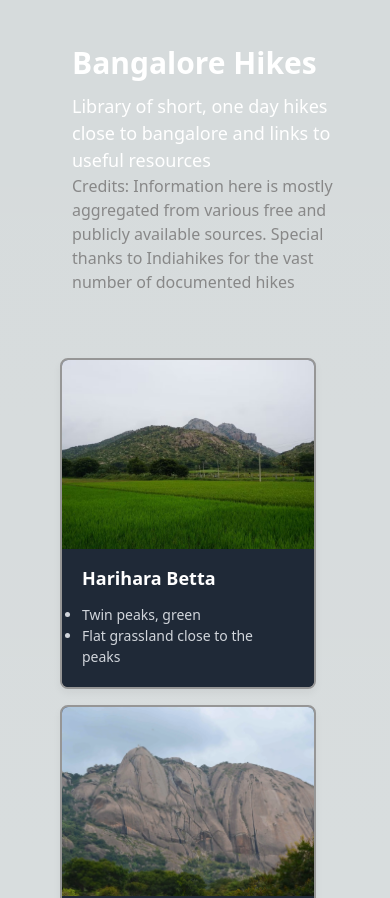
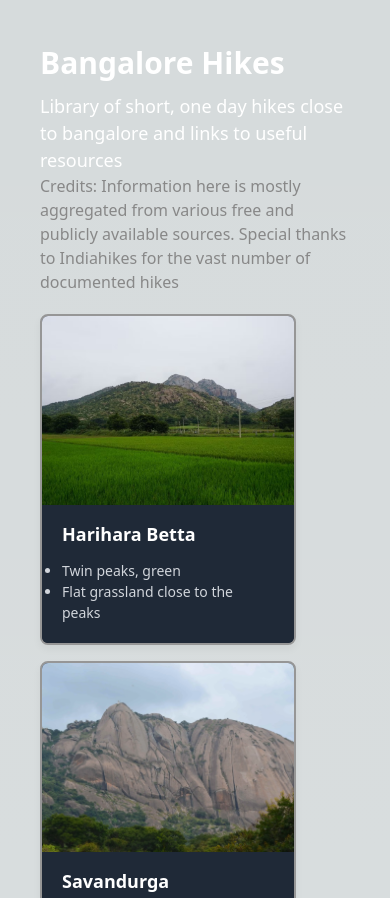
Before and after one commit to ananthu1834/bangalorehikes, a Next.js app: page / in a window 390 px wide. Shown: the top 898 px of the page. Built offline with nearby package versions, Linux system fonts and the light colour scheme.

Commit message:
better margins for smaller screens

```diff
--- a/components/boxList.js
+++ b/components/boxList.js
@@ -5,10 +5,10 @@ import Box from './boxWithThumbnail';
 function BoxList() {
   return (
     <div
+        className='top-level-components'
         style={{
             display: "flex",
             flexWrap: "wrap",
-            marginLeft: 20,
             marginRight: 10
         }}
     >
--- a/components/header.js
+++ b/components/header.js
@@ -4,8 +4,11 @@ function Header({
     disclaimer = "Credits: Information here is mostly aggregated from various free and publicly available sources. Special thanks to Indiahikes for the vast number of documented hikes"}) {
 
     return (
-        <div style={{ color: '#fff', paddingTop: 0, paddingBottom: '2rem', marginBottom: '2rem' }}>
-            <div style={{ marginRight: 'auto', paddingLeft: '2rem' }}>
+        <div
+            className="top-level-components"
+            style={{ color: '#fff', marginBottom: 20 }}
+        >
+            <div style={{position: "relative"}}>
                 <h1 style={{ fontSize: '1.875rem', fontWeight: '700' }}>{title}</h1>
                 <p style={{ marginTop: '0.5rem', fontSize: '1.125rem' }}>{description}</p>
                 <p style={{ color: '#888', fontSize: '1rem' }}>{disclaimer}</p>
--- a/styles/globals.css
+++ b/styles/globals.css
@@ -17,15 +17,23 @@
 }
 
 .box-component {
-  width: 90%;
+  width: 50%;
 }
 
-@media (min-width: 768px) {
+
+.top-level-components {
+  margin-left: 20px;
+}
+
+
+@media (max-width: 767px) {
   .box-component {
-    width: 50%;
+    width: 90%;
+  }
+  .top-level-components {
+    margin-left: 0px;
   }
 }
-
 
 
 body {
```
